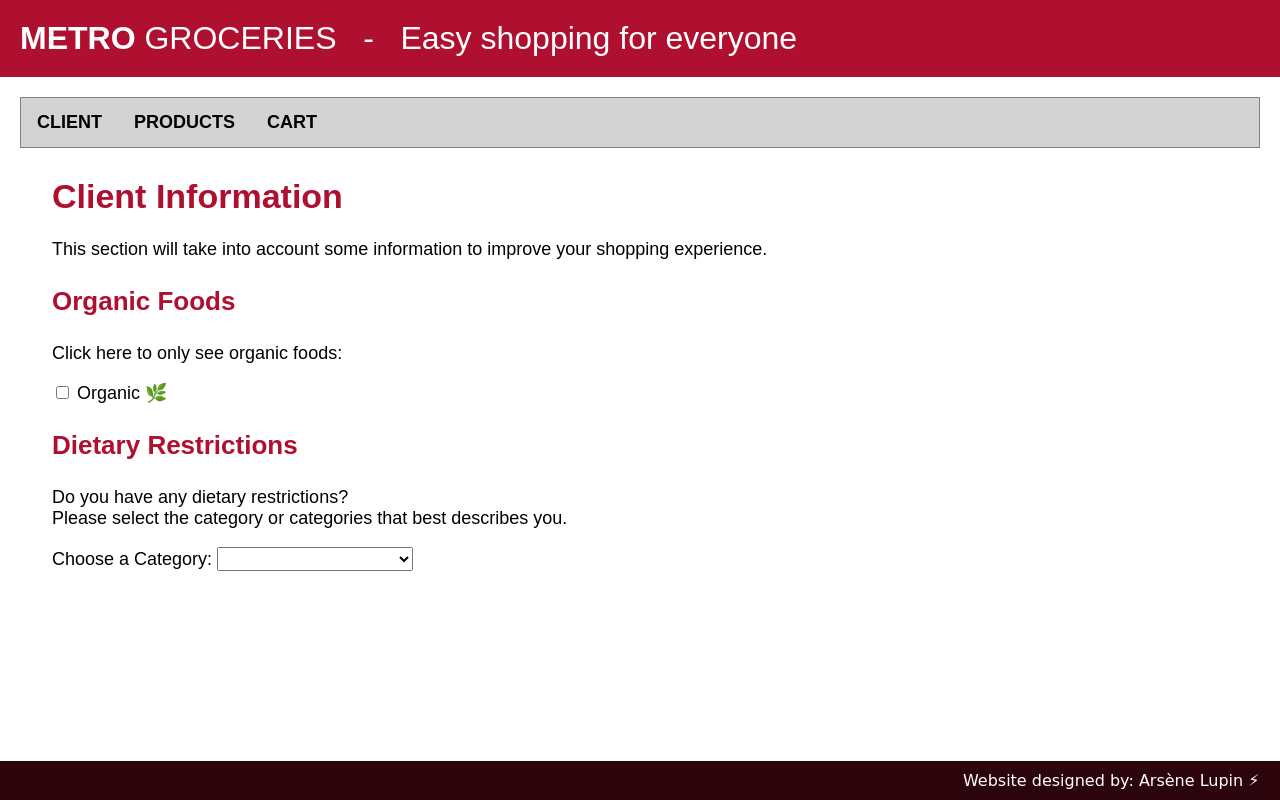
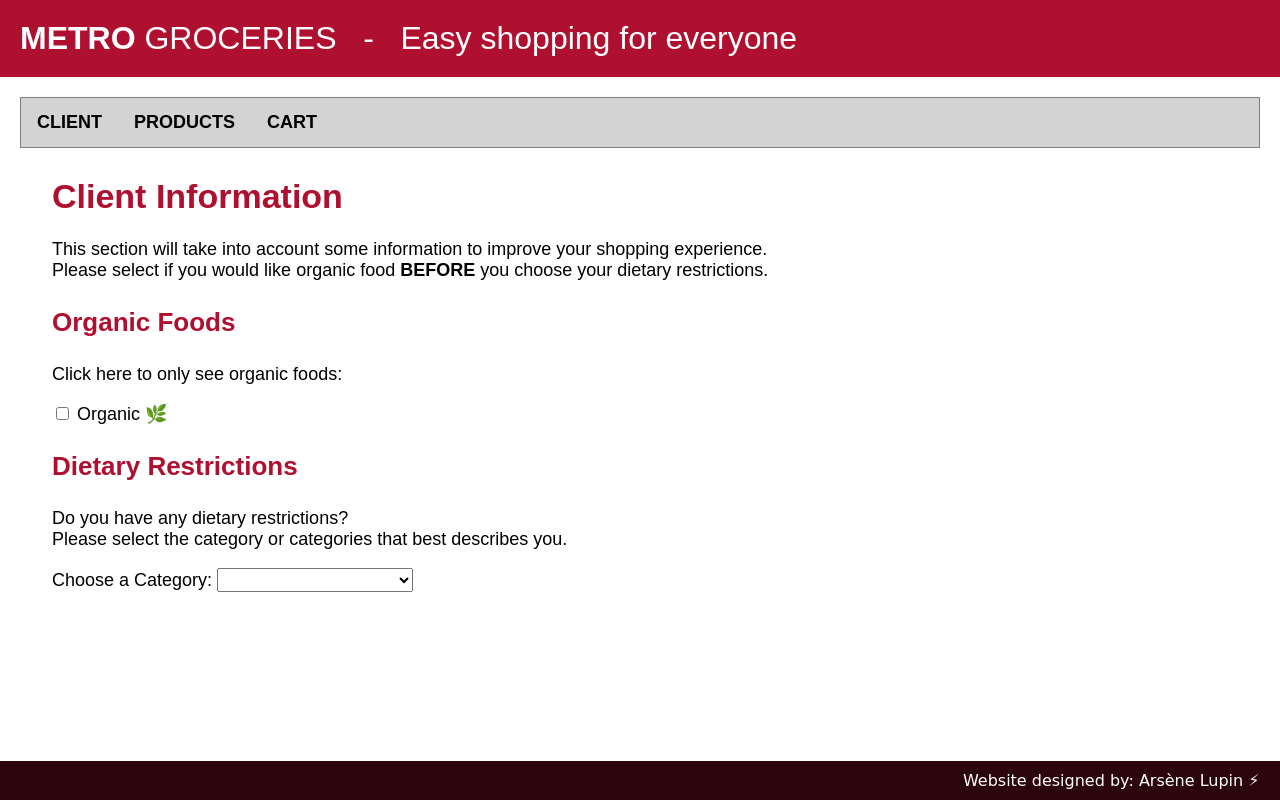
Before and after one commit to CodingPatrick/Module2-Lab, a plain HTML site: page index.html in a window 1280 px wide. Both pictures are taken after a click on the button "CLIENT". Shown: the top 800 px of the page. Drawn offline with Linux system fonts and the light colour scheme.

Commit message:
Update index.html

```diff
--- a/index.html
+++ b/index.html
@@ -22,7 +22,7 @@
             <!-- CLIENT -->
             <div id="Client" class="tabcontent">
                 <h1>Client Information</h1>
-                <p>This section will take into account some information to improve your shopping experience.</p>
+                <p>This section will take into account some information to improve your shopping experience.<br> Please select if you would like organic food <b>BEFORE</b> you choose your dietary restrictions.</p>
                 <h3>Organic Foods</h3>
                 <p>Click here to only see organic foods:</p>
                 <input class="input" type="checkbox" id="Organic" name="Organic" value="Organic"
```
